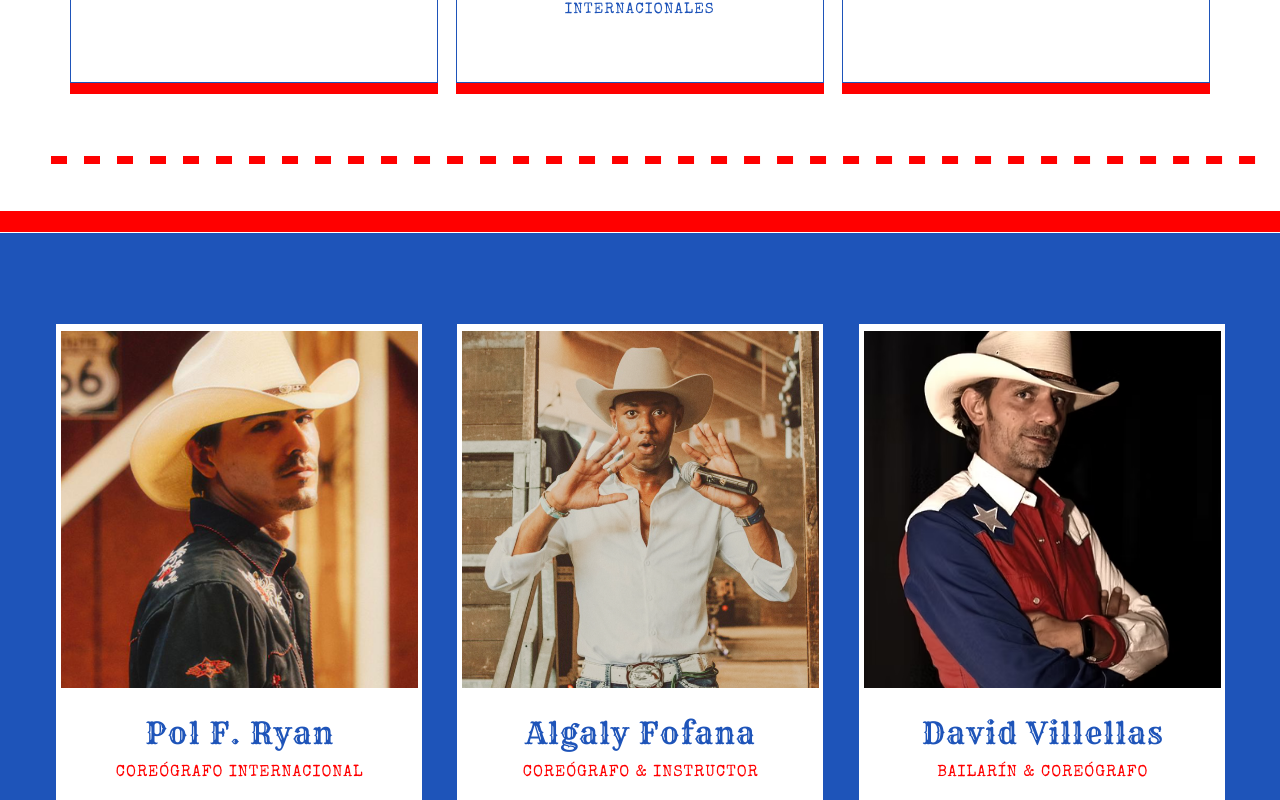
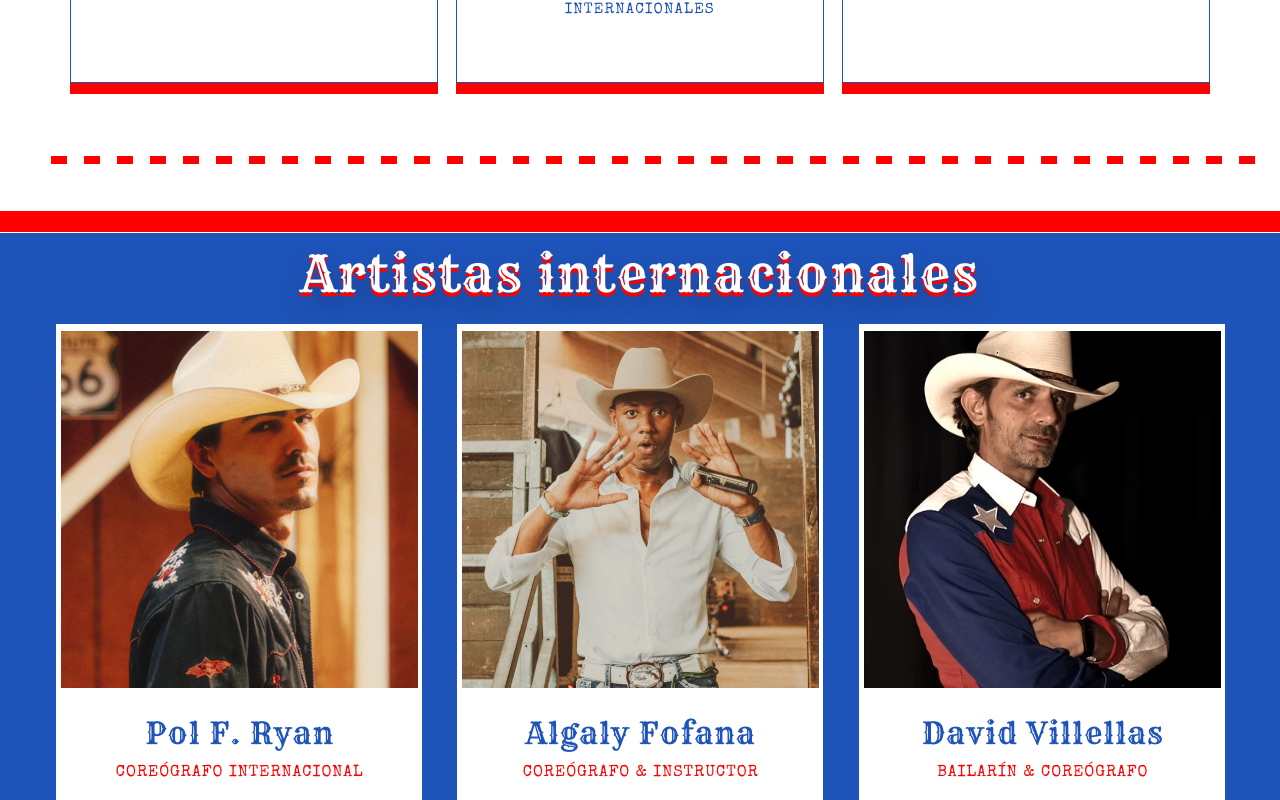
Before and after one commit to samilososami/barcelonacountry, a React (Vite) app: page / in a window 1280 px wide. Shown: the part 1577-2377 px from the top of the page. Built offline with nearby package versions, Linux system fonts and the light colour scheme.

Commit message:
Add artists section heading

```diff
--- a/src/main.tsx
+++ b/src/main.tsx
@@ -83,7 +83,7 @@ const copies: Record<LanguageKey, Copy> = {
     days: "Tage",
     internationalArtists: "INTERNATIONALE\nKÜNSTLER",
     expectedDancers: "ERWARTETE TÄNZER",
-    artistsTitle: "Künstler",
+    artistsTitle: "Internationale Künstler",
     artists: [
       {
         name: "Pol F. Ryan",
@@ -140,7 +140,7 @@ const copies: Record<LanguageKey, Copy> = {
     days: "Días",
     internationalArtists: "ARTISTAS\nINTERNACIONALES",
     expectedDancers: "BAILARINES ESPERADOS",
-    artistsTitle: "Artistas",
+    artistsTitle: "Artistas internacionales",
     artists: [
       {
         name: "Pol F. Ryan",
@@ -197,7 +197,7 @@ const copies: Record<LanguageKey, Copy> = {
     days: "Dies",
     internationalArtists: "ARTISTES\nINTERNACIONALS",
     expectedDancers: "BALLARINS ESPERATS",
-    artistsTitle: "Artistes",
+    artistsTitle: "Artistes internacionals",
     artists: [
       {
         name: "Pol F. Ryan",
@@ -254,7 +254,7 @@ const copies: Record<LanguageKey, Copy> = {
     days: "Jours",
     internationalArtists: "ARTISTES\nINTERNATIONAUX",
     expectedDancers: "DANSEURS ATTENDUS",
-    artistsTitle: "Artistes",
+    artistsTitle: "Artistes internationaux",
     artists: [
       {
         name: "Pol F. Ryan",
@@ -311,7 +311,7 @@ const copies: Record<LanguageKey, Copy> = {
     days: "Days",
     internationalArtists: "INTERNATIONAL\nARTISTS",
     expectedDancers: "EXPECTED DANCERS",
-    artistsTitle: "Artists",
+    artistsTitle: "International Artists",
     artists: [
       {
         name: "Pol F. Ryan",
@@ -368,7 +368,7 @@ const copies: Record<LanguageKey, Copy> = {
     days: "Giorni",
     internationalArtists: "ARTISTI\nINTERNAZIONALI",
     expectedDancers: "BALLERINI ATTESI",
-    artistsTitle: "Artisti",
+    artistsTitle: "Artisti internazionali",
     artists: [
       {
         name: "Pol F. Ryan",
@@ -862,7 +862,13 @@ function App() {
           </section>
 
           <section id="artists" className="artists" aria-labelledby="artists-title">
-            <h2 id="artists-title" className="sr-only">
+            <h2
+              id="artists-title"
+              className="abs artists-heading"
+              data-text-node="artists-title"
+              data-scrolljs
+              style={revealStyle({}, 0)}
+            >
               {copy.artistsTitle}
             </h2>
             {artists.map((artist) => (
--- a/src/styles.css
+++ b/src/styles.css
@@ -727,6 +727,23 @@ h3 {
   z-index: 1;
 }
 
+.artists-heading {
+  left: 0;
+  top: 1827px;
+  width: 1280px;
+  color: #ffffff;
+  font-family: "Rye", serif;
+  font-size: 50px;
+  font-weight: 400;
+  line-height: 0.97;
+  letter-spacing: 2px;
+  text-align: center;
+  text-shadow:
+    0 4px 0 var(--red),
+    0 15px 26px rgba(6, 19, 52, 0.32);
+  z-index: 1;
+}
+
 .artist-card {
   width: 367.54px;
   height: 764.95px;
```
